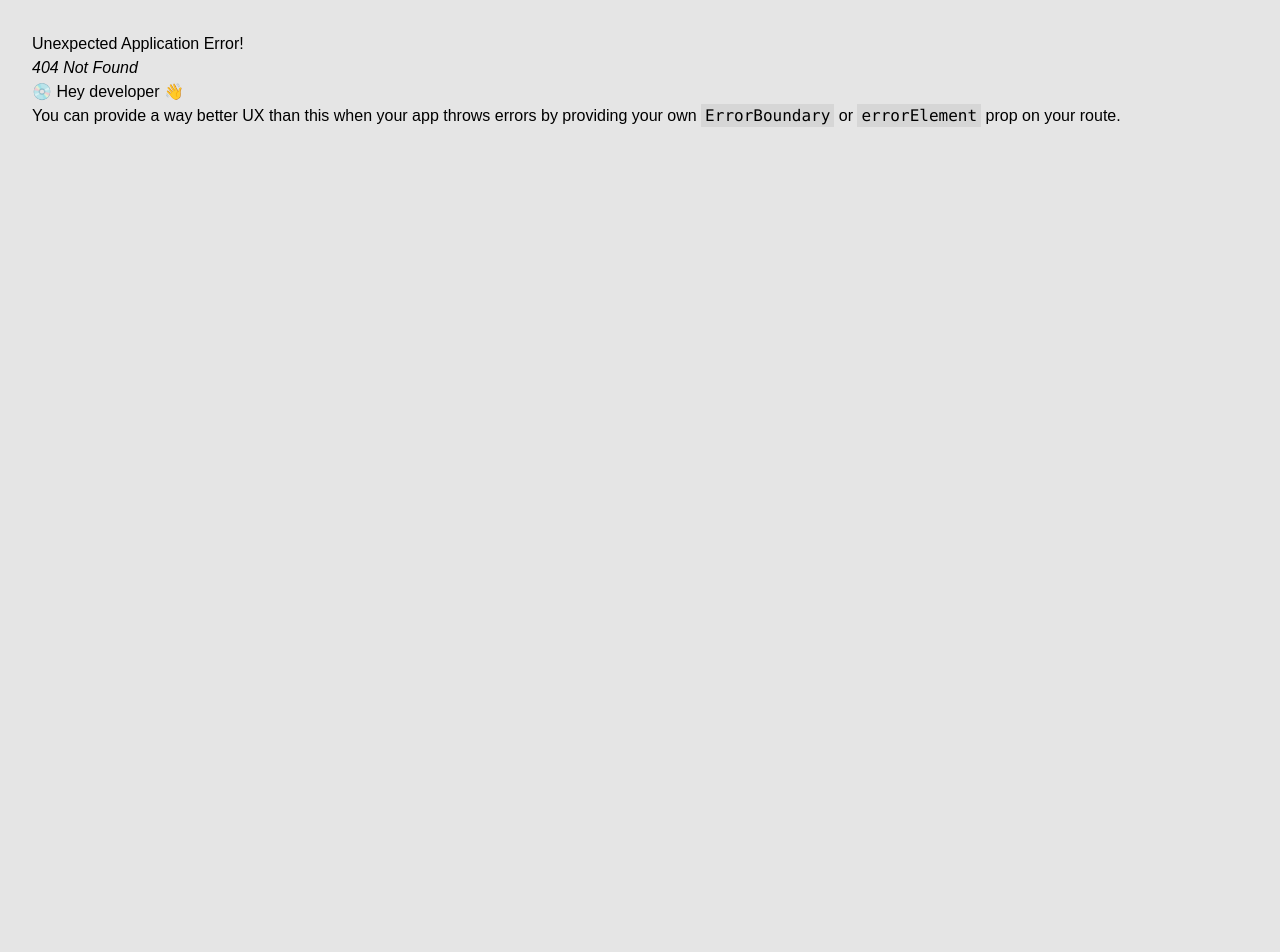
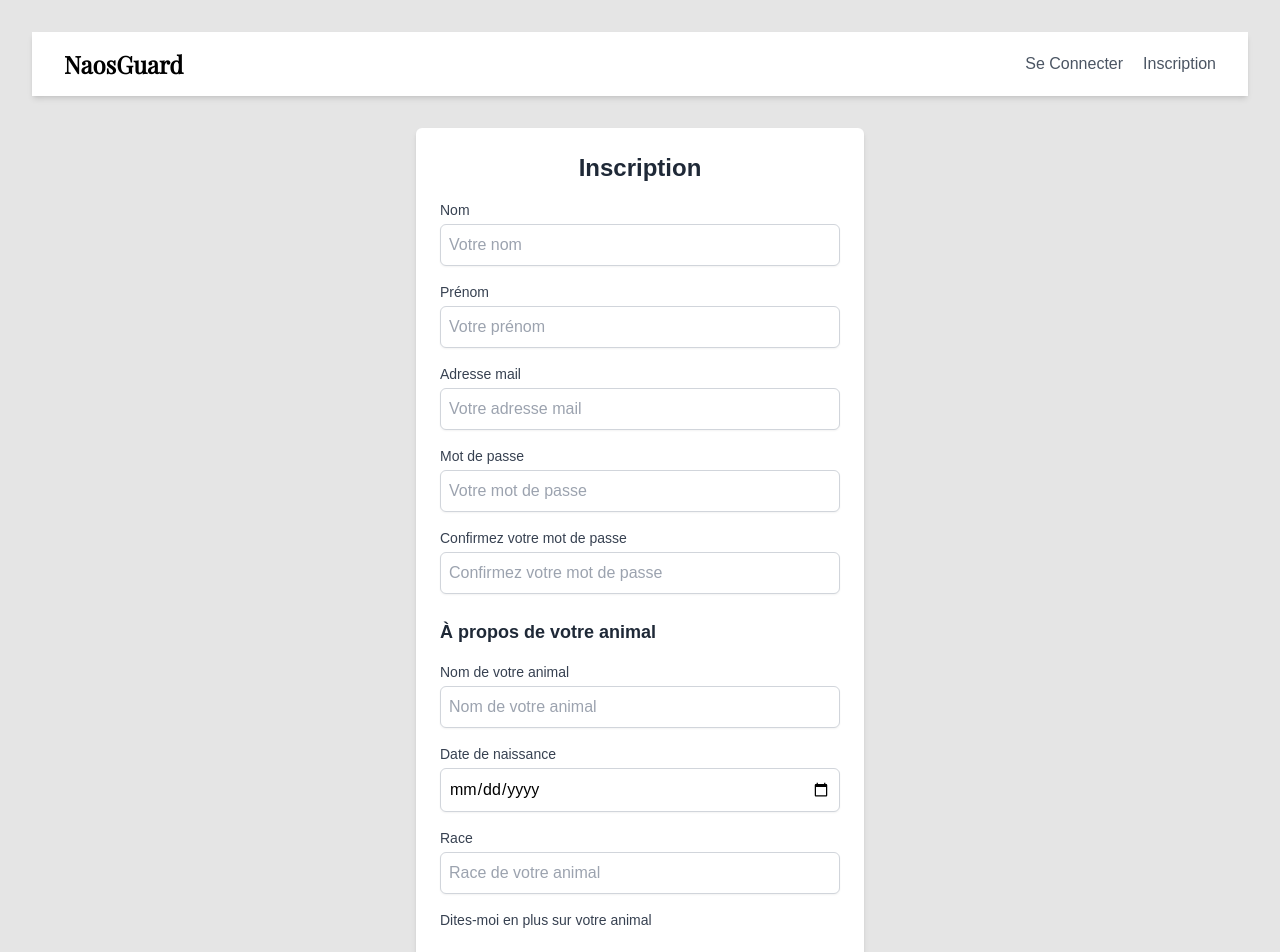
Before and after one commit to bastien-fournier/V2-Site-Petsitting, a React (Vite) app in the folder client/: page /sign-up-page in a window 1280 px wide. Before the commit this address had no page. Shown: the top 952 px of the page. Before the commit the page ends 800 px from the top, so only its background shows below. Built offline with nearby package versions, Linux system fonts and the light colour scheme.

Commit message:
add sign up form

```diff
--- a/client/src/App.jsx
+++ b/client/src/App.jsx
@@ -6,11 +6,13 @@ import Footer from "./components/Footer";
 
 function App() {
   return (
-    <main>
+    <div className="flex flex-col min-h-screen">
       <NavBar />
-      <Outlet />
+      <main className="flex-grow">
+        <Outlet />
+      </main>
       <Footer />
-    </main>
+    </div>
   );
 }
 
--- a/client/src/components/NavBar.jsx
+++ b/client/src/components/NavBar.jsx
@@ -1,4 +1,5 @@
 import { useState } from "react";
+import { Link } from "react-router-dom";
 
 export default function HomePage() {
   const [isOpen, setIsOpen] = useState(false);
@@ -20,8 +21,9 @@ export default function HomePage() {
               <li className="hover:text-gray-800 cursor-pointer">
                 Se Connecter
               </li>
+
               <li className="hover:text-gray-800 cursor-pointer">
-                Inscription
+                <Link to="/sign-up-page">Inscription</Link>
               </li>
             </ul>
           </div>
@@ -60,7 +62,7 @@ export default function HomePage() {
                 Se Connecter
               </li>
               <li className="hover:text-gray-800 cursor-pointer">
-                Inscription
+                <Link to="/sign-up-page">Inscription</Link>
               </li>
             </ul>
           </div>
--- /dev/null
+++ b/client/src/components/SignUpForm.jsx
@@ -0,0 +1,168 @@
+export default function SignUpForm() {
+  return (
+    <div className="max-w-md mx-auto mt-8 p-6 bg-white rounded-md shadow-md">
+      <h1 className="text-2xl font-bold text-center text-gray-800">
+        Inscription
+      </h1>
+      <form action="">
+        <div className="mt-4">
+          <label
+            htmlFor="nom"
+            className="block text-sm font-medium text-gray-700"
+          >
+            Nom
+          </label>
+          <input
+            type="text"
+            id="nom"
+            placeholder="Votre nom"
+            required
+            className="mt-1 block w-full border border-gray-300 rounded-md shadow-sm p-2 focus:outline-none focus:ring focus:ring-blue-500"
+          />
+        </div>
+
+        <div className="mt-4">
+          <label
+            htmlFor="prenom"
+            className="block text-sm font-medium text-gray-700"
+          >
+            Prénom
+          </label>
+          <input
+            type="text"
+            id="prenom"
+            placeholder="Votre prénom"
+            required
+            className="mt-1 block w-full border border-gray-300 rounded-md shadow-sm p-2 focus:outline-none focus:ring focus:ring-blue-500"
+          />
+        </div>
+
+        <div className="mt-4">
+          <label
+            htmlFor="email"
+            className="block text-sm font-medium text-gray-700"
+          >
+            Adresse mail
+          </label>
+          <input
+            type="email"
+            id="email"
+            placeholder="Votre adresse mail"
+            required
+            className="mt-1 block w-full border border-gray-300 rounded-md shadow-sm p-2 focus:outline-none focus:ring focus:ring-blue-500"
+          />
+        </div>
+
+        <div className="mt-4">
+          <label
+            htmlFor="password"
+            className="block text-sm font-medium text-gray-700"
+          >
+            Mot de passe
+          </label>
+          <input
+            type="password"
+            id="password"
+            placeholder="Votre mot de passe"
+            required
+            className="mt-1 block w-full border border-gray-300 rounded-md shadow-sm p-2 focus:outline-none focus:ring focus:ring-blue-500"
+          />
+        </div>
+
+        <div className="mt-4">
+          <label
+            htmlFor="confirmPassword"
+            className="block text-sm font-medium text-gray-700"
+          >
+            Confirmez votre mot de passe
+          </label>
+          <input
+            type="password"
+            id="confirmPassword"
+            placeholder="Confirmez votre mot de passe"
+            required
+            className="mt-1 block w-full border border-gray-300 rounded-md shadow-sm p-2 focus:outline-none focus:ring focus:ring-blue-500"
+          />
+        </div>
+
+        <div className="mt-6">
+          <h2 className="text-lg font-semibold text-gray-800">
+            À propos de votre animal
+          </h2>
+        </div>
+
+        <div className="mt-4">
+          <label
+            htmlFor="nomAnimal"
+            className="block text-sm font-medium text-gray-700"
+          >
+            Nom de votre animal
+          </label>
+          <input
+            type="text"
+            id="nomAnimal"
+            placeholder="Nom de votre animal"
+            required
+            className="mt-1 block w-full border border-gray-300 rounded-md shadow-sm p-2 focus:outline-none focus:ring focus:ring-blue-500"
+          />
+        </div>
+
+        <div className="mt-4">
+          <label
+            htmlFor="dateNaissance"
+            className="block text-sm font-medium text-gray-700"
+          >
+            Date de naissance
+          </label>
+          <input
+            type="date"
+            id="dateNaissance"
+            required
+            className="mt-1 block w-full border border-gray-300 rounded-md shadow-sm p-2 focus:outline-none focus:ring focus:ring-blue-500"
+          />
+        </div>
+
+        <div className="mt-4">
+          <label
+            htmlFor="race"
+            className="block text-sm font-medium text-gray-700"
+          >
+            Race
+          </label>
+          <input
+            type="text"
+            id="race"
+            placeholder="Race de votre animal"
+            required
+            className="mt-1 block w-full border border-gray-300 rounded-md shadow-sm p-2 focus:outline-none focus:ring focus:ring-blue-500"
+          />
+        </div>
+
+        <div className="mt-4">
+          <label
+            htmlFor="detailsAnimal"
+            className="block text-sm font-medium text-gray-700"
+          >
+            Dites-moi en plus sur votre animal
+          </label>
+          {/* <textarea
+            id="detailsAnimal"
+            placeholder="Dites-moi en plus sur votre animal"
+            rows="4"
+            required
+            className="mt-1 block w-full border border-gray-300 rounded-md shadow-sm p-2 focus:outline-none focus:ring focus:ring-blue-500"
+          ></textarea> */}
+        </div>
+
+        <div className="mt-6">
+          <button
+            type="submit"
+            className="w-full bg-third text-white font-bold py-2 rounded-md"
+          >
+            S'inscrire
+          </button>
+        </div>
+      </form>
+    </div>
+  );
+}
--- a/client/src/main.jsx
+++ b/client/src/main.jsx
@@ -5,6 +5,7 @@ import { createBrowserRouter, RouterProvider } from "react-router-dom";
 
 import App from "./App";
 import HomePage from "./pages/HomePage";
+import SignUpForm from "./components/SignUpForm";
 
 const router = createBrowserRouter([
   {
@@ -14,6 +15,11 @@ const router = createBrowserRouter([
         path: "/",
         id: "homePage",
         element: <HomePage />,
+      },
+      {
+        path: "/sign-up-page",
+        id: "signUpPage",
+        element: <SignUpForm />,
       },
     ],
   },
--- /dev/null
+++ b/client/src/pages/SingUpPage.jsx
@@ -0,0 +1,5 @@
+import SignUpForm from "../components/SignUpForm";
+
+export default function HomePage() {
+  return <SignUpForm />;
+}
```
